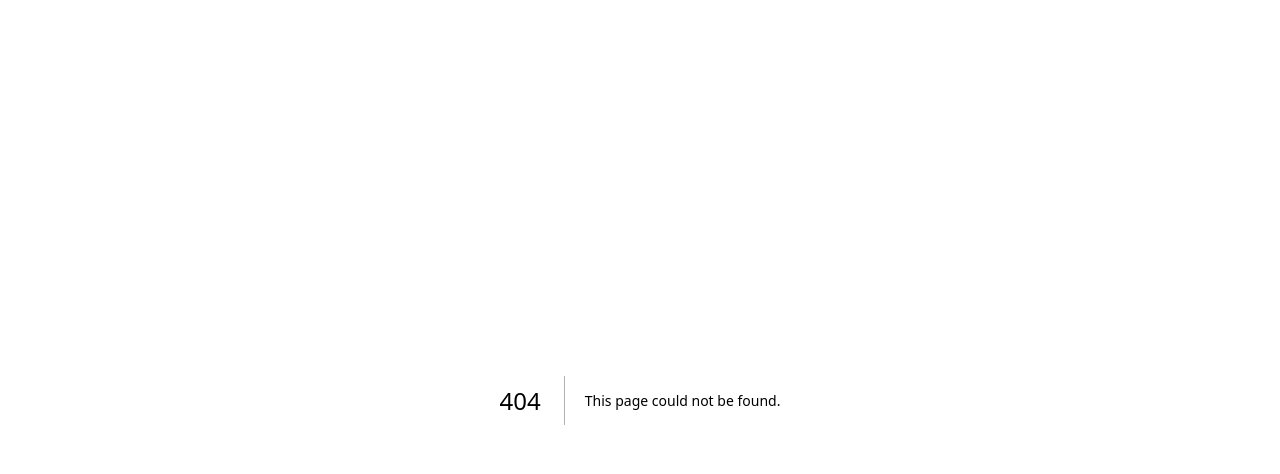
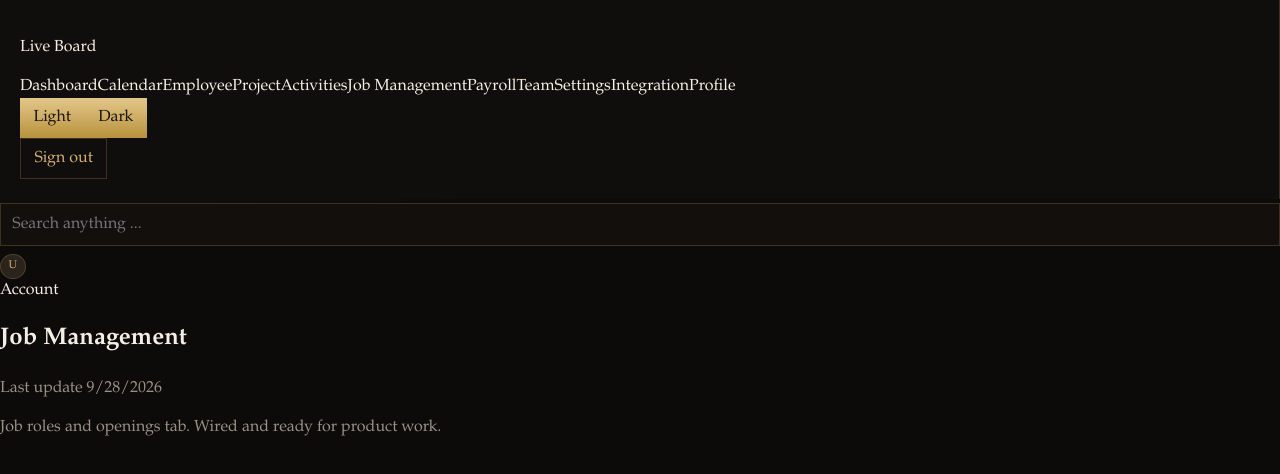
Before and after one commit to ArnoldsPortfolio/live-board, a Next.js app in the folder frontend/: page /dashboard/jobs in a window 1280 px wide. Before the commit this address had no page. Shown: the top 474 px of the page. Built offline with nearby package versions, Linux system fonts and the light colour scheme; no server answers.

Commit message:
Sage-style light shell with sidebar feature routes

```diff
--- /dev/null
+++ b/frontend/app/components/AppShell.tsx
@@ -0,0 +1,60 @@
+"use client";
+import Link from "next/link";
+import { usePathname, useRouter } from "next/navigation";
+import { ReactNode, useEffect, useState } from "react";
+import { signOut } from "@/lib/api";
+
+const NAV = [
+  { href: "/dashboard", label: "Dashboard" },
+  { href: "/dashboard/calendar", label: "Calendar" },
+  { href: "/dashboard/employees", label: "Employee" },
+  { href: "/dashboard", label: "Project" },
+  { href: "/dashboard/activities", label: "Activities" },
+  { href: "/dashboard/jobs", label: "Job Management" },
+  { href: "/dashboard/payroll", label: "Payroll" },
+  { href: "/dashboard/team", label: "Team" },
+  { href: "/dashboard/settings", label: "Settings" },
+  { href: "/dashboard/integrations", label: "Integration" },
+  { href: "/dashboard/profile", label: "Profile" },
+];
+
+export default function AppShell({ title, children }: { title: string; children: ReactNode }) {
+  const path = usePathname();
+  const router = useRouter();
+  const [dark, setDark] = useState(false);
+  const email = typeof window === "undefined" ? "" : localStorage.getItem("email") ?? "";
+  useEffect(() => { document.documentElement.classList.toggle("dark", dark); }, [dark]);
+  return (
+    <div className="sage">
+      <aside className="sage-nav">
+        <p className="sage-logo">Live Board</p>
+        <nav>
+          {NAV.map((item) => (
+            <Link key={item.href + item.label} className={path === item.href ? "on" : ""} href={item.href}>{item.label}</Link>
+          ))}
+        </nav>
+        <div className="sage-theme">
+          <button type="button" className={!dark ? "on" : ""} onClick={() => setDark(false)}>Light</button>
+          <button type="button" className={dark ? "on" : ""} onClick={() => setDark(true)}>Dark</button>
+        </div>
+        <button className="ghost" type="button" onClick={() => signOut().then(() => router.push("/login"))}>Sign out</button>
+      </aside>
+      <section className="sage-main">
+        <header className="sage-top">
+          <input placeholder="Search anything ..." />
+          <div className="sage-user">
+            <span className="dot">{(email || "U").slice(0, 1).toUpperCase()}</span>
+            <span>{email || "Account"}</span>
+          </div>
+        </header>
+        <div className="sage-head">
+          <div>
+            <h1>{title}</h1>
+            <p className="muted">Last update {new Date().toLocaleDateString()}</p>
+          </div>
+        </div>
+        {children}
+      </section>
+    </div>
+  );
+}
--- /dev/null
+++ b/frontend/app/dashboard/activities/page.tsx
@@ -0,0 +1,5 @@
+"use client";
+import AppShell from "../../components/AppShell";
+export default function Page() {
+  return <AppShell title="Activities"><p className="muted">Activity feed will list card moves, comments, and blocks.</p></AppShell>;
+}
--- /dev/null
+++ b/frontend/app/dashboard/employees/page.tsx
@@ -0,0 +1,5 @@
+"use client";
+import AppShell from "../../components/AppShell";
+export default function Page() {
+  return <AppShell title="Employee"><p className="muted">People directory. Team roles live under Team.</p></AppShell>;
+}
--- /dev/null
+++ b/frontend/app/dashboard/integrations/page.tsx
@@ -0,0 +1,5 @@
+"use client";
+import AppShell from "../../components/AppShell";
+export default function Page() {
+  return <AppShell title="Integration"><p className="muted">Connect Slack or email later. This route is live.</p></AppShell>;
+}
--- /dev/null
+++ b/frontend/app/dashboard/jobs/page.tsx
@@ -0,0 +1,5 @@
+"use client";
+import AppShell from "../../components/AppShell";
+export default function Page() {
+  return <AppShell title="Job Management"><p className="muted">Job roles and openings tab. Wired and ready for product work.</p></AppShell>;
+}
--- /dev/null
+++ b/frontend/app/dashboard/payroll/page.tsx
@@ -0,0 +1,5 @@
+"use client";
+import AppShell from "../../components/AppShell";
+export default function Page() {
+  return <AppShell title="Payroll"><p className="muted">Payroll tab is routed. Keep board work separate from pay data.</p></AppShell>;
+}
--- /dev/null
+++ b/frontend/app/dashboard/settings/page.tsx
@@ -0,0 +1,5 @@
+"use client";
+import AppShell from "../../components/AppShell";
+export default function Page() {
+  return <AppShell title="Settings"><p className="muted">Workspace settings. Theme toggle is already in the sidebar.</p></AppShell>;
+}
```
